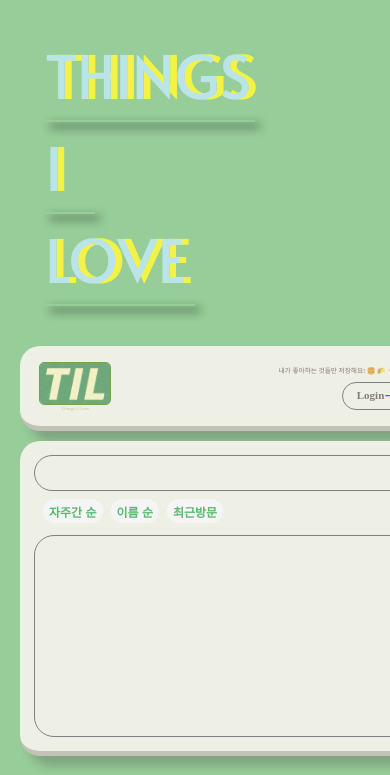
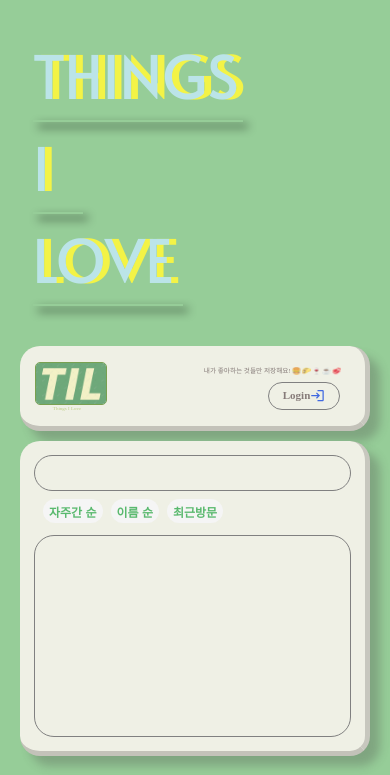
Before and after one commit to stau0444/TIL, a React (Create React App) app: page / in a window 390 px wide. Shown: the top 775 px of the page. Built offline with nearby package versions, Linux system fonts and the light colour scheme; a web font is replaced by a local one.

Commit message:
모바일 화면 비율 조정

```diff
--- a/public/index.html
+++ b/public/index.html
@@ -3,11 +3,12 @@
   <head>
     <meta charset="utf-8" />
     <link rel="icon" href="%PUBLIC_URL%/favicon.ico" />
-    <meta name="viewport" content="width=device-width, initial-scale=1" />
+    <meta name="viewport" content="width=device-width, initial-scale=1.0 ,user-scalable=no">
+
     <meta name="theme-color" content="#000000" />
     <meta
       name="description"
-      content="Web site created using create-react-app"
+      content="make a list of things you love"
     />
     <link rel="apple-touch-icon" href="%PUBLIC_URL%/logo192.png" />
     <!--
@@ -30,7 +31,7 @@
     <link href="https://fonts.googleapis.com/css2?family=Alata&display=swap" rel="stylesheet">
     <link href="https://fonts.googleapis.com/css2?family=Spicy+Rice&display=swap" rel="stylesheet"/>
     <link rel="stylesheet" type="text/css" href="https://cdn.jsdelivr.net/gh/moonspam/NanumSquare@1.0/nanumsquare.css">
-    <title>React App</title>
+    <title>Things i love</title>
   </head>
   <body>
     <noscript>You need to enable JavaScript to run this app.</noscript>
--- a/src/App.scss
+++ b/src/App.scss
@@ -1,7 +1,13 @@
 .App {
   transition: all 0.4s ease-out;
   font-family:'NanumSquare' , san-serif;
+
 }
+@media only screen
+  and (min-device-width : 320px)
+  and (max-device-width : 480px) {
+}
+
 
 @keyframes swing-in-bottom-bck {
   0% {
--- a/src/component/LogoText.jsx
+++ b/src/component/LogoText.jsx
@@ -57,7 +57,7 @@ export default function LogoText() {
                 lg={2}
                 sx={{
                     marginRight:{lg:'30px'},
-                    marginLeft:{xs:"30px"}
+                    marginLeft:{xs:"5px"}
                 }}>
                 <Box>
                     <AnimatedLogo text="THINGS" borderWidth="210px"/>
--- a/src/component/detail/ThingsDetail.jsx
+++ b/src/component/detail/ThingsDetail.jsx
@@ -11,14 +11,11 @@ const ThingsDetailGrid = styled(Grid)({
 const ThingsDetailsBox = styled(Box)({
     margin:'10px auto',
     maxWidth:'400px',
-    minWidth:'400px',
     background: '#eff0e5',
     boxShadow: '10px 10px 10px #4b46464b',
     borderRadius:'20px',
     height: '575px',
     padding: '15px',
-    // borderTop:'5px solid #a1979741',
-    // borderLeft:'5px solid #a1979741',
     borderBottom:'5px solid #423c3c41',
     borderRight:'5px solid #55505041',
 })
--- a/src/component/list/ThingsList.jsx
+++ b/src/component/list/ThingsList.jsx
@@ -13,28 +13,19 @@ const ThingsListGrid = styled(Grid)({
 const ThingsListBox= styled('div')({
     margin:'0px auto',
     maxWidth:'400px',
-    minWidth:'400px',
-   padding: '14px',
-   borderRadius:'20px',
-   background: '#eff0e5',
-   boxShadow: '10px 10px 10px #4b46464b',
-   //    borderTop:'5px solid #a1979741',
-//    borderLeft:'5px solid #a1979741',
+    padding: '14px',
+    borderRadius:'20px',
+    background: '#eff0e5',
+    boxShadow: '10px 10px 10px #4b46464b',
     borderBottom:'5px solid #423c3c41',
     borderRight:'5px solid #55505041',
 })
 
 
 export default function ThingsList({handleModalOpen}) {
-
     return(
         <>
-            <ThingsListGrid item xs={12} lg={4} sx={{
-                // animation: {
-                //                 xs:'modal 0.4s cubic-bezier(0.250, 0.460, 0.450, 0.940) ',
-                //                 lg:'modal1 0.4s cubic-bezier(0.250, 0.460, 0.450, 0.940) '
-                //            },
-            }}>
+            <ThingsListGrid item xs={12} lg={4}>
                     <UserForm handleModalOpen={handleModalOpen}/>
                     <ThingsListBox>
                         <ThingsListBody/>
--- a/src/component/list/UserForm.jsx
+++ b/src/component/list/UserForm.jsx
@@ -1,13 +1,13 @@
-import { styled } from '@material-ui/core';
 import LoginIcon from '@mui/icons-material/Login';
 import { useSelector } from 'react-redux';
+import { styled } from '@mui/material';
 
 
 
 const UserFormBox = styled('div')({
     margin:'10px auto',
     maxWidth:'428px',
-    minWidth:'428px',
+    // minWidth:'428px',
     height: '80px',
     background: '#eff0e5',
     marginBottom:'10px',
@@ -127,7 +127,7 @@ export default function UserForm({handleModalOpen}) {
 
     return(
         <>
-            <UserFormBox>
+            <UserFormBox >
                 <ContentLogoBox className='content-logoBox'>
                     <ContentImageBox className='content-imageBox'>
                         <ContentLogoImage className='content-logo' src='/tilLogo.png' alt=''/>
--- a/src/index.css
+++ b/src/index.css
@@ -1,13 +1,14 @@
 
-#root{
+:root{
   --doc-height: 100%;
 }
-html , body {
+html , body , #root {
   background: rgb(150, 205, 152);
   /* background: rgb(167, 198, 232); */
   margin: 0;
   height: 100vh;
 }
+
 p,h4,h3,h2{
   margin: 0;
 }
--- a/src/page/Home.jsx
+++ b/src/page/Home.jsx
@@ -36,6 +36,7 @@ export default function Home() {
                 :
                 ""
             }
+
             <LogoText/>
             <ThingsList handleModalOpen={handleModalOpen}/>
             <ThingsDetail/>
```
